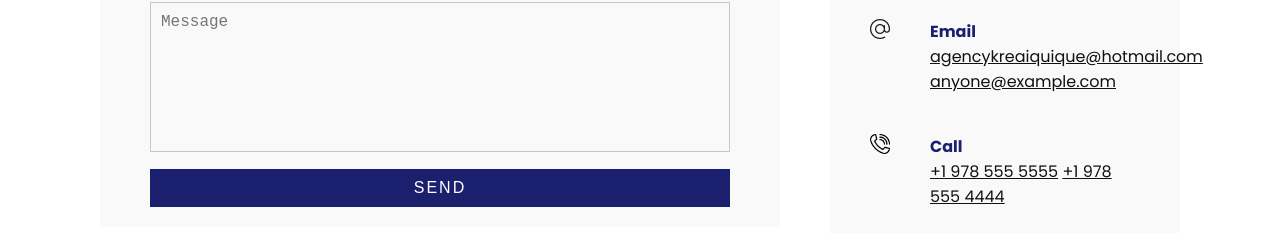
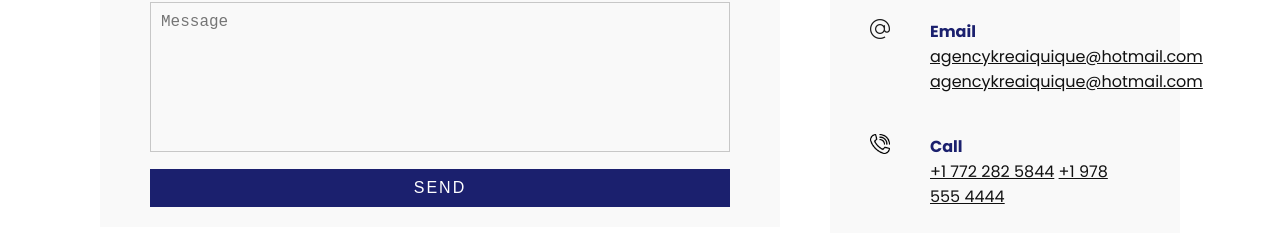
Before and after one commit to isaacmw90/agencykrea.github.io, a plain HTML site: page contact.html in a window 1280 px wide. Shown: the part 525-758 px from the top of the page. Drawn offline with Linux system fonts and the light colour scheme.

Commit message:
contact.html

```diff
--- a/contact.html
+++ b/contact.html
@@ -99,14 +99,14 @@
                     <div class="details">
                         <h4>Email</h4>
                         <a href="agencykreaiquique@hotmail.com">agencykreaiquique@hotmail.com</a>
-                        <a href="agencykreaiquique@hotmail.com">anyone@example.com</a>
+                        <a href="agencykreaiquique@hotmail.com">agencykreaiquique@hotmail.com</a>
                     </div>
                 </div>
                 <div class="info-box">
                     <img src="images/call.png" class="contact-icon" alt="" />
                     <div class="details">
                         <h4>Call</h4>
-                        <a href="tel:+19785555555">+1 978 555 5555</a>
+                        <a href="tel:+19785555555">+1 772 282 5844</a>
                         <a href="tel:+19784444444">+1 978 555 4444</a>
                     </div>
                 </div>
```
